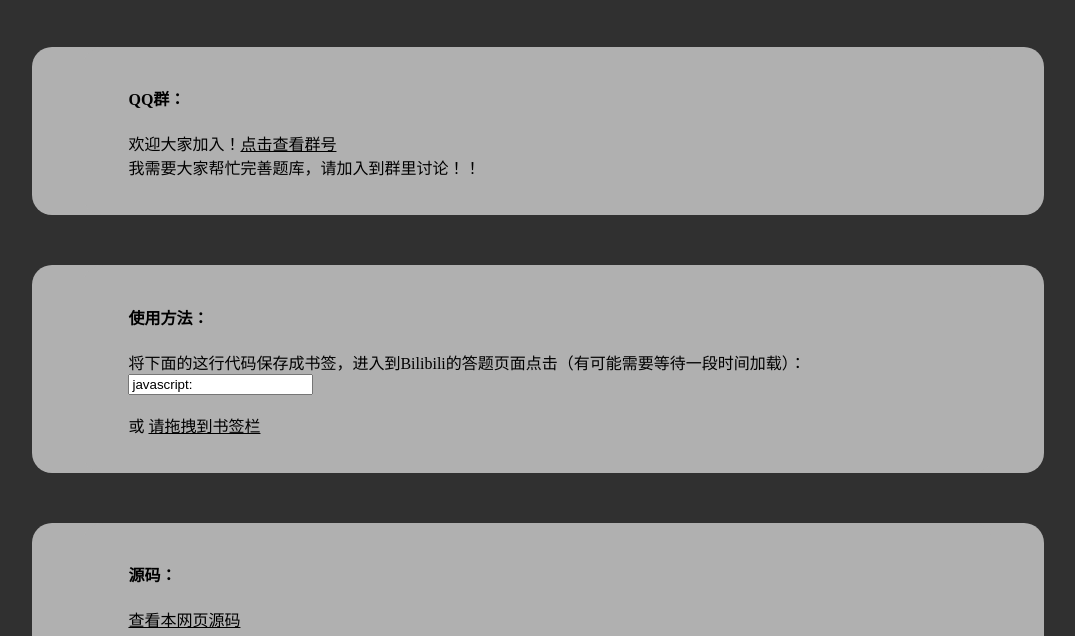
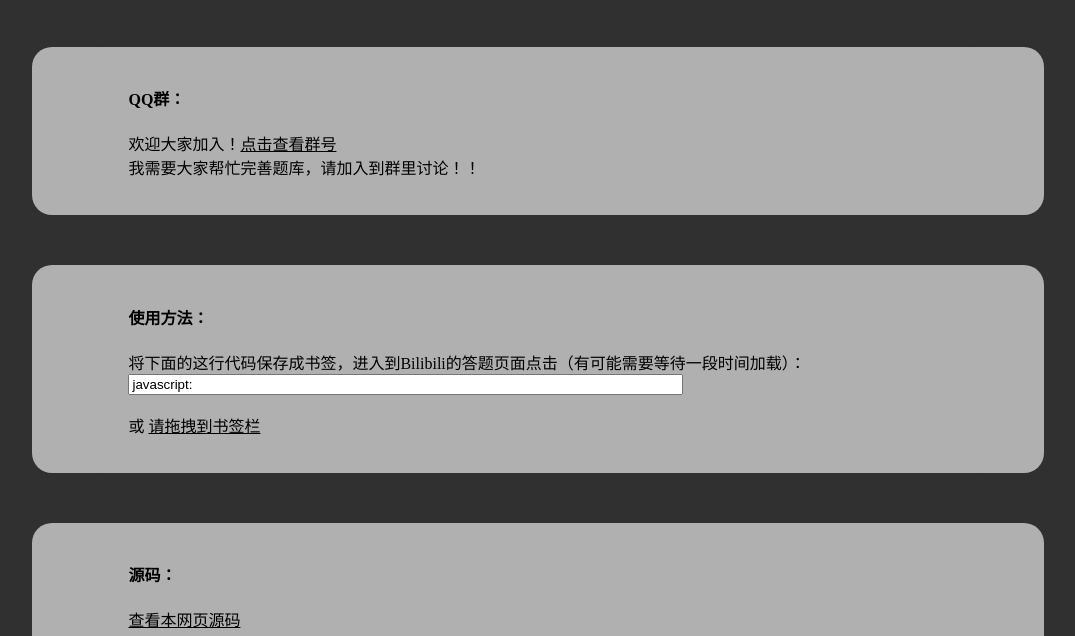
Before and after one commit to lancer985/CN_Pages, a plain HTML site: page index.html in a window 1280 px wide. Shown: the part 164-800 px from the top of the page, without its empty margins (102-1177 px from the left). Drawn offline with Linux system fonts and the light colour scheme.

Commit message:
Update index.html

```diff
--- a/index.html
+++ b/index.html
@@ -57,7 +57,7 @@
     <br>
     <h4>使用方法：</h4>
     <a>将下面的这行代码保存成书签，进入到Bilibili的答题页面点击（有可能需要等待一段时间加载）：</a><br>
-    <input style="width:50" type="text" value="javascript:" /><br>
+    <input style="width:60%" type="text" value="javascript:" /><br>
     <br>
     <a>或</a>
     <a style="margin-left:0px" href="javascript:" id="bookmarklet">请拖拽到书签栏</a><br>
```
